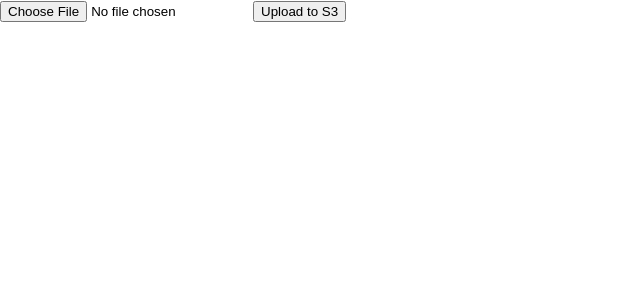
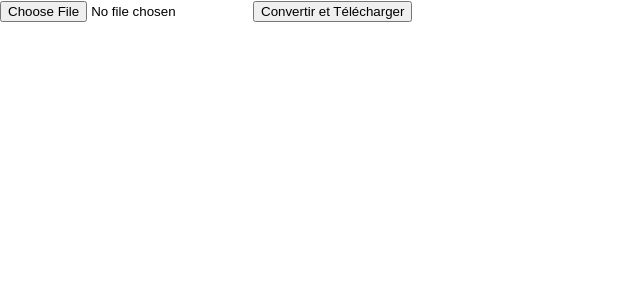
Before and after one commit to Jean-Quenault/upload-s3-webapp, a React (Create React App) app: page / in a window 1280 px wide. Shown: the top 300 px of the page, without its empty margins (0-640 px from the left). Built offline with nearby package versions, Linux system fonts and the light colour scheme.

Commit message:
Test with API

```diff
--- a/src/App.js
+++ b/src/App.js
@@ -1,44 +1,37 @@
 import React, { useState } from 'react';
+import axios from 'axios';
 
-function UploadImageToS3() {
-  const [image, setImage] = useState(null);
+function ImageUpload() {
+  const [image, setImage] = useState('');
 
-  const handleFileInput = (e) => {
-    setImage(e.target.files[0]);
-  }
-
-  const uploadFile = async (file) => {
+  const handleImageChange = e => {
+    const file = e.target.files[0];
     const reader = new FileReader();
     reader.readAsDataURL(file);
-    reader.onload = async (e) => {
-      const base64 = e.target.result.split(',')[1];
-
-      const data = {
-        fileName: file.name,
-        fileContent: base64,
-        contentType: file.type
+    reader.onloadend = () => {
+      setImage(reader.result);
+    };
   };
 
+  const handleSubmit = async e => {
+    e.preventDefault();
     try {
-        const response = await fetch('URL_DE_VOTRE_API', {
-          method: 'POST',
-          body: JSON.stringify(data),
-          headers: { 'Content-Type': 'application/json' }
+      const response = await axios.post('https://x1mavx5ya0.execute-api.eu-west-3.amazonaws.com/Dev/send', {
+        image: image.split(',')[1] // Supprime le préfixe de la chaîne base64
       });
-        const responseData = await response.json();
-        console.log(responseData);
+      const downloadUrl = response.data.download_url;
+      window.open(downloadUrl, '_blank');
     } catch (error) {
-        console.error('Erreur lors de l\'upload:', error);
+      console.error('Erreur lors de l’envoi de l’image', error);
     }
   };
-  }
 
   return (
-    <div>
-      <input type="file" onChange={handleFileInput}/>
-      <button onClick={() => uploadFile(image)}>Upload to S3</button>
-    </div>
+    <form onSubmit={handleSubmit}>
+      <input type="file" onChange={handleImageChange} />
+      <button type="submit">Convertir et Télécharger</button>
+    </form>
   );
 }
 
-export default UploadImageToS3;
+export default ImageUpload;
```
Lines whose indentation alone changed are shown as unchanged.
